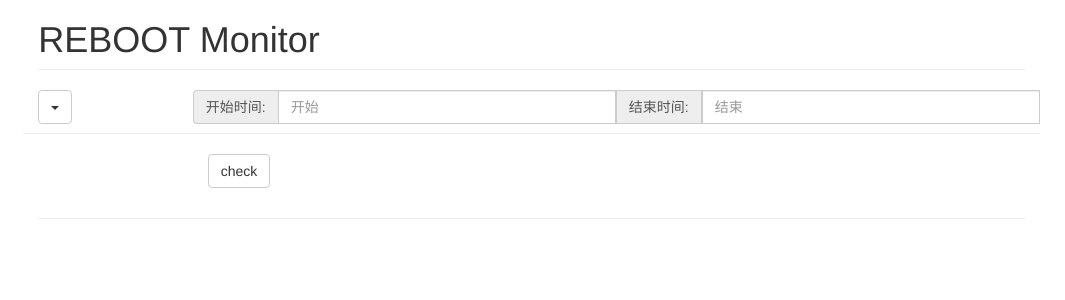
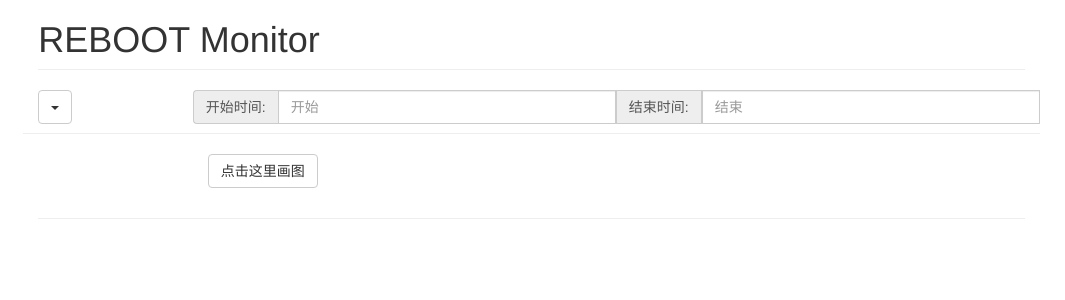
Before and after one commit to SeanZhu20/rebootMon, a Flask app: template flask_web/templates/index.html in a window 1280 px wide. Shown: the part 50-350 px from the top of the page, without its empty margins (215-1280 px from the left). Run offline with Flask 2, Linux system fonts and the light colour scheme; the template is opened without the code that fills it, so the values that code supplies are empty; some libraries are stand-ins or nearby versions.

Commit message:
中文按钮

```diff
--- a/collector/agent.py
+++ b/collector/agent.py
@@ -59,7 +59,7 @@ class porterThread (threading.Thread):
 def startTh():
     q1 = Queue.Queue(10)
     ql1 = threading.Lock()
-    collect = porterThread('collect', q1, ql1, interval=3)
+    collect = porterThread('collect', q1, ql1, interval=30)
     collect.start()
     time.sleep(0.5)
     sendjson = porterThread('sendjson', q1, ql1, interval=3)
--- a/flask_web/templates/index.html
+++ b/flask_web/templates/index.html
@@ -89,7 +89,7 @@
             </div>
             <h1 class="page-header"> </h1>
             <div class="input-group-lg col-sm-offset-2 col-sm-10">
-              <button id="checkid" type="button" class="btn btn-default">check</button>
+              <button id="checkid" type="button" class="btn btn-default">点击这里画图</button>
             </div>
           </div>
           <h2 class="sub-header">{{ selected_item  }}</h2>
```
